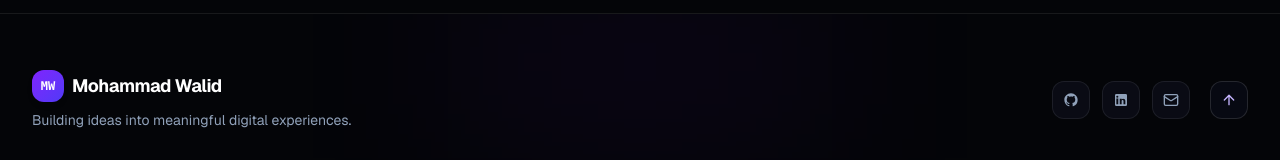
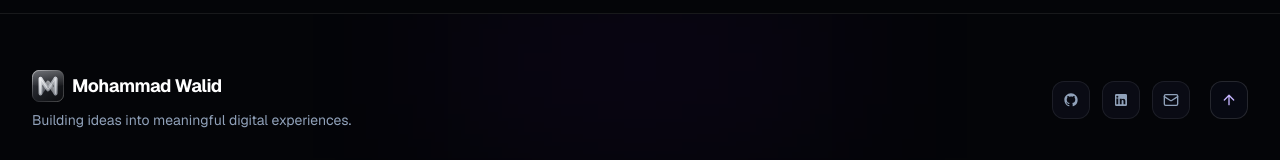
Before and after one commit to walid573/portfolio, a Next.js app: page / in a window 1280 px wide. Shown: the part 3123-3283 px from the top of the page. Built offline with nearby package versions, Linux system fonts and the light colour scheme.

Commit message:
feat: MW monogram logo in footer and SVG favicon, Space Grotesk display font

```diff
--- a/app/globals.css
+++ b/app/globals.css
@@ -514,6 +514,80 @@ html.light .beams-root {
   will-change: transform;
 }
 
+/* Liquid glass logo mark (mirrors the secondary specular button) */
+.logo-glass {
+  position: relative;
+  display: inline-flex;
+  align-items: center;
+  justify-content: center;
+  flex-shrink: 0;
+  border-radius: 30%;
+  overflow: hidden;
+  background:
+    linear-gradient(115deg, transparent 32%, rgba(255, 255, 255, 0.16) 46%, rgba(255, 255, 255, 0.03) 54%, transparent 68%),
+    rgba(255, 255, 255, 0.05);
+  background-size: 260% 260%, auto;
+  animation: logo-sheen 5.5s ease-in-out infinite;
+  -webkit-backdrop-filter: blur(16px);
+  backdrop-filter: blur(16px);
+  border: 1px solid rgba(255, 255, 255, 0.12);
+  box-shadow:
+    inset 0 1px 1px rgba(255, 255, 255, 0.25),
+    inset 0 -2px 4px rgba(0, 0, 0, 0.2);
+}
+
+/* Top glass sheen sweeping the tile */
+.logo-glass::before {
+  content: "";
+  position: absolute;
+  inset: 0 0 52% 0;
+  background: linear-gradient(to bottom, rgba(255, 255, 255, 0.16), transparent);
+  pointer-events: none;
+}
+
+/* Cursor-tracked edge light, like the specular button */
+.logo-glass::after {
+  content: "";
+  position: absolute;
+  inset: 0;
+  border-radius: inherit;
+  padding: 1.5px;
+  background: radial-gradient(
+    90px circle at var(--mx, 50%) var(--my, 50%),
+    rgba(255, 255, 255, 0.9),
+    rgba(167, 139, 250, 0.5) 45%,
+    transparent 70%
+  );
+  -webkit-mask: linear-gradient(#fff 0 0) content-box, linear-gradient(#fff 0 0);
+  -webkit-mask-composite: xor;
+  mask-composite: exclude;
+  pointer-events: none;
+  opacity: 0;
+  transition: opacity 300ms ease;
+}
+
+.logo-glass:hover::after {
+  opacity: 1;
+}
+
+@keyframes logo-sheen {
+  0% { background-position: 130% 0, 0 0; }
+  55%, 100% { background-position: -30% 0, 0 0; }
+}
+
+.logo-glass-text {
+  position: relative;
+  z-index: 1;
+  font-family: var(--font-display), var(--font-geist-sans), sans-serif;
+  font-weight: 700;
+  letter-spacing: 0.01em;
+  line-height: 1;
+  background: linear-gradient(to bottom, #f3f4f6 20%, #9ca3af 75%);
+  -webkit-background-clip: text;
+  background-clip: text;
+  color: transparent;
+}
+
 /* True focus reading highlight */
 .true-focus [data-focus] {
   opacity: 0.35;
@@ -854,6 +928,24 @@ html.light .spec-btn::before {
   background: linear-gradient(to bottom, rgba(255, 255, 255, 0.9), transparent);
 }
 
+html.light .logo-glass {
+  background:
+    linear-gradient(115deg, transparent 32%, rgba(109, 40, 217, 0.12) 46%, rgba(109, 40, 217, 0.03) 54%, transparent 68%),
+    rgba(255, 255, 255, 0.7);
+  background-size: 260% 260%, auto;
+  border-color: rgba(15, 23, 42, 0.12);
+  box-shadow:
+    inset 0 1px 1px rgba(255, 255, 255, 0.95),
+    inset 0 -2px 4px rgba(15, 23, 42, 0.08);
+}
+
+html.light .logo-glass-text {
+  background: linear-gradient(to bottom, #64748b 20%, #334155 80%);
+  -webkit-background-clip: text;
+  background-clip: text;
+  color: transparent;
+}
+
 html.light .home-tech-section {
   background-color: #ffffff !important;
 }
--- a/app/layout.tsx
+++ b/app/layout.tsx
@@ -1,5 +1,5 @@
 import type { Metadata, Viewport } from "next";
-import { Geist, Geist_Mono } from "next/font/google";
+import { Geist, Geist_Mono, Space_Grotesk } from "next/font/google";
 import "./globals.css";
 import { personalInfo } from "@/data/portfolio";
 import { MotionEnhancer } from "@/components/MotionEnhancer";
@@ -13,6 +13,13 @@ const geistSans = Geist({
 const geistMono = Geist_Mono({
   variable: "--font-geist-mono",
   subsets: ["latin"],
+  display: "swap",
+});
+
+const displayFont = Space_Grotesk({
+  variable: "--font-display",
+  subsets: ["latin"],
+  weight: ["500", "700"],
   display: "swap",
 });
 
@@ -71,7 +78,7 @@ export const metadata: Metadata = {
     follow: true,
   },
   icons: {
-    icon: "/favicon.ico",
+    icon: [{ url: "/icon.svg", type: "image/svg+xml" }],
   },
 };
 
@@ -86,7 +93,7 @@ export default function RootLayout({
   return (
     <html
       lang="en"
-      className={`${geistSans.variable} ${geistMono.variable} dark scroll-smooth`}
+      className={`${geistSans.variable} ${geistMono.variable} ${displayFont.variable} dark scroll-smooth`}
       suppressHydrationWarning
     >
       <head>
--- a/components/Footer.tsx
+++ b/components/Footer.tsx
@@ -6,6 +6,7 @@ import { Mail, ArrowUp } from "lucide-react";
 import { GithubIcon, LinkedinIcon } from "@/components/SocialIcons";
 import { personalInfo } from "@/data/portfolio";
 import { Dock } from "@/components/effects/Dock";
+import { Logo } from "@/components/Logo";
 
 export function Footer() {
   // Stable initial year for prerendering; corrected on mount (see build note).
@@ -30,9 +31,7 @@ export function Footer() {
           {/* Brand & Tagline */}
           <div className="flex flex-col items-center md:items-start text-center md:text-left">
             <Link href="/" className="flex items-center gap-2 mb-2">
-              <div className="w-8 h-8 rounded-xl bg-gradient-to-br from-violet-600 to-indigo-600 flex items-center justify-center text-white font-mono font-bold text-xs shadow-md">
-                MW
-              </div>
+              <Logo size={32} />
               <span className="text-lg font-bold text-white tracking-tight">
                 {personalInfo.name}
               </span>
--- /dev/null
+++ b/components/Logo.tsx
@@ -0,0 +1,53 @@
+import React from "react";
+
+/**
+ * Logo — MW monogram artwork (provided asset).
+ * Frosted dark tile with sheen, interlocking glass MW strokes,
+ * neon cores, and a rim light. Rendered at any size via the size prop.
+ */
+export function Logo({ size = 32 }: { size?: number }) {
+  return (
+    <svg
+      width={size}
+      height={size}
+      viewBox="0 0 64 64"
+      fill="none"
+      role="img"
+      aria-label="Mohammad Walid monogram logo"
+    >
+      <defs>
+        <linearGradient id="logo-bg" x1="0" y1="0" x2="1" y2="1">
+          <stop offset="0" stopColor="#3a3d44" />
+          <stop offset="0.5" stopColor="#1c1e23" />
+          <stop offset="1" stopColor="#0a0b0d" />
+        </linearGradient>
+        <linearGradient id="logo-sheen" x1="0" y1="0" x2="0" y2="1">
+          <stop offset="0" stopColor="#fff" stopOpacity="0.28" />
+          <stop offset="1" stopColor="#fff" stopOpacity="0" />
+        </linearGradient>
+        <linearGradient id="logo-rim" x1="0" y1="0" x2="1" y2="1">
+          <stop offset="0" stopColor="#fff" stopOpacity="0.75" />
+          <stop offset="0.5" stopColor="#fff" stopOpacity="0.08" />
+          <stop offset="1" stopColor="#fff" stopOpacity="0.4" />
+        </linearGradient>
+        <linearGradient id="logo-a" x1="0" y1="0" x2="1" y2="1">
+          <stop offset="0" stopColor="#e8eaee" stopOpacity="0.95" />
+          <stop offset="1" stopColor="#9aa0aa" stopOpacity="0.6" />
+        </linearGradient>
+        <linearGradient id="logo-b" x1="1" y1="0" x2="0" y2="1">
+          <stop offset="0" stopColor="#ffffff" stopOpacity="0.8" />
+          <stop offset="1" stopColor="#6b717c" stopOpacity="0.5" />
+        </linearGradient>
+      </defs>
+      <rect width="64" height="64" rx="15" fill="url(#logo-bg)" />
+      <path d="M0 15 Q0 0 15 0 H49 Q64 0 64 15 V30 Q32 38 0 30 Z" fill="url(#logo-sheen)" />
+      <g fill="none" strokeLinecap="round" strokeLinejoin="round">
+        <path d="M17 17 L17 47 L32 25 L47 47 L47 17" stroke="url(#logo-b)" strokeWidth="7.5" />
+        <path d="M17 47 L17 17 L32 39 L47 17 L47 47" stroke="url(#logo-a)" strokeWidth="7.5" />
+        <path d="M17 47 L17 17 L32 39 L47 17 L47 47" stroke="#fff" strokeWidth="1.2" opacity="0.7" />
+        <path d="M15.5 45 L15.5 15.5 L32 37" stroke="#fff" strokeWidth="1.6" opacity="0.35" />
+      </g>
+      <rect x="0.75" y="0.75" width="62.5" height="62.5" rx="14.25" fill="none" stroke="url(#logo-rim)" strokeWidth="1.5" />
+    </svg>
+  );
+}
```
Also changed, not shown: app/icon.svg (added), 1 other file (tests, documents, lock files or other folders).
